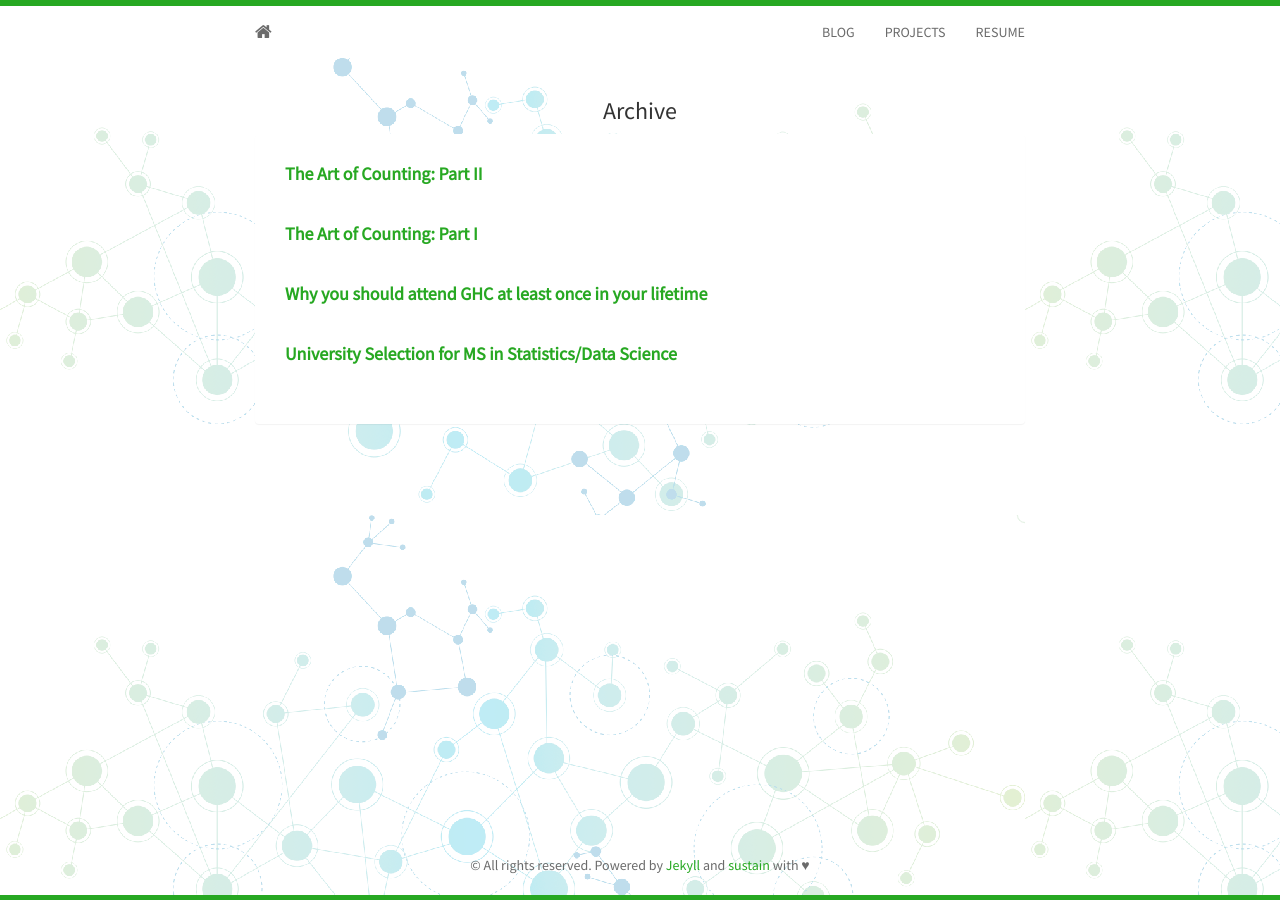
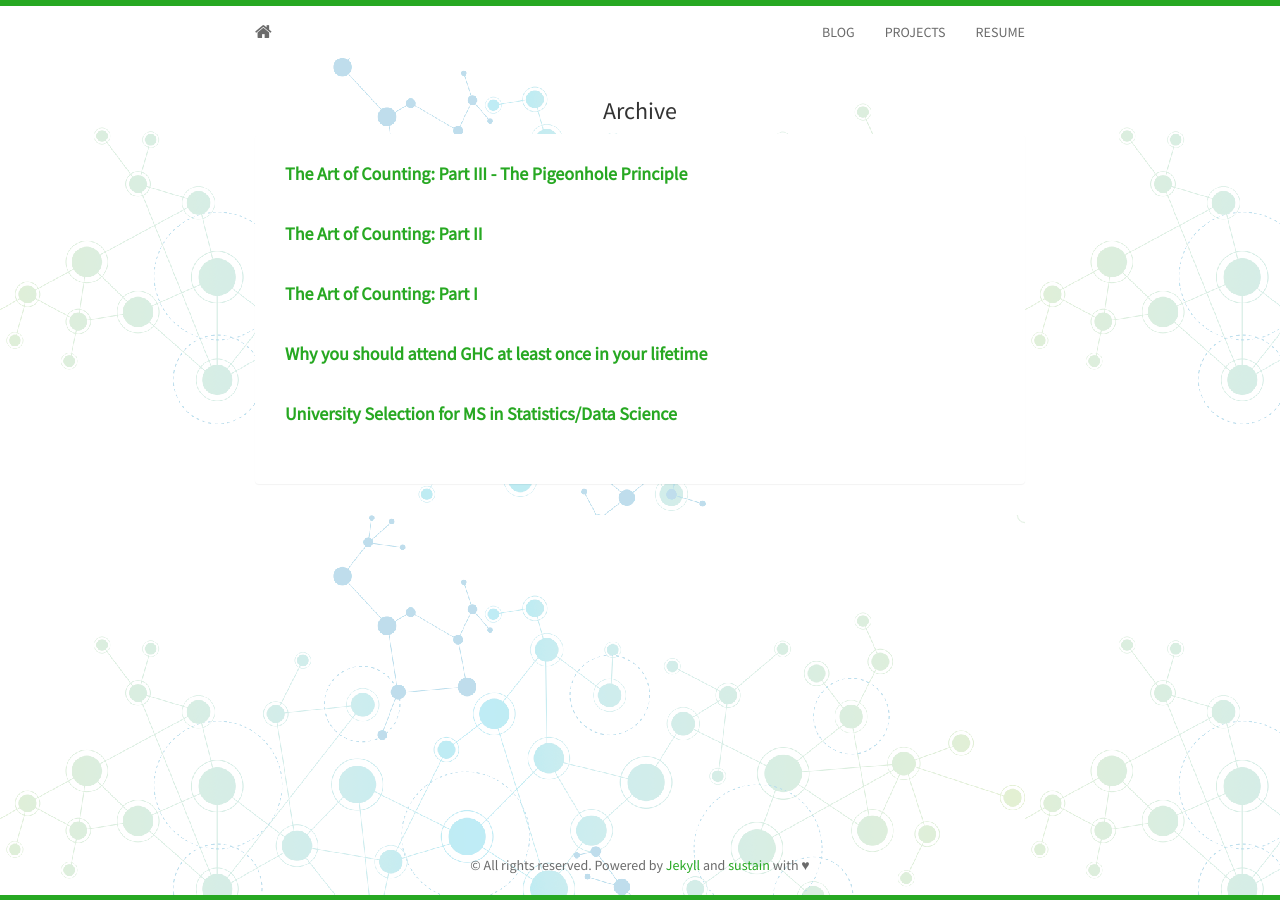
Before and after one commit to ShreyaKhurana/shreyakhurana.github.io, a Jekyll site: the page built from blog.html, in a window 1280 px wide. Built offline with Jekyll 4.4.1, drawn with Linux system fonts in a browser that asks for light colours; nearby versions of some CDN libraries.

Commit message:
added part iii blog

```diff
--- a/blog.html
+++ b/blog.html
@@ -9,6 +9,10 @@ title: Blog
     <div class="panel-body">
       <div class="col-sm-8 col-md-8 col-lg-8">
         <h5 style="text-align: left">
+          <strong><a href="https://medium.com/@shreyakhurana11235/the-art-of-counting-part-iii-43fa76e20088">The Art of Counting: Part III - The Pigeonhole Principle</a></strong>
+          <br>
+          <br>
+
           <strong><a href="https://medium.com/@shreyakhurana11235/the-art-of-counting-part-ii-16d3105d5973">The Art of Counting: Part II</a></strong>
           <br>
           <br>
@@ -24,6 +28,8 @@ title: Blog
           <strong><a href="https://medium.com/@shreyakhurana11235/nailing-your-university-selection-for-data-science-applications-af2db6bc3b91">University Selection for MS in Statistics/Data Science</a></strong>
           <br>
           <br>
+
+
 
         </h5>
       </div>
```
